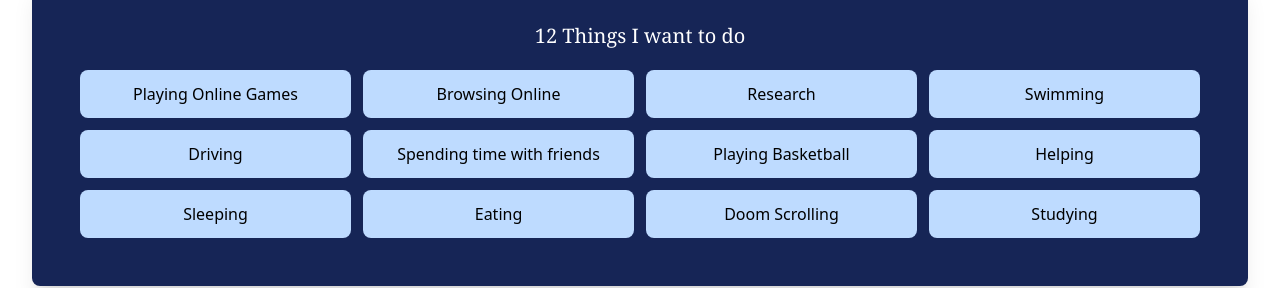
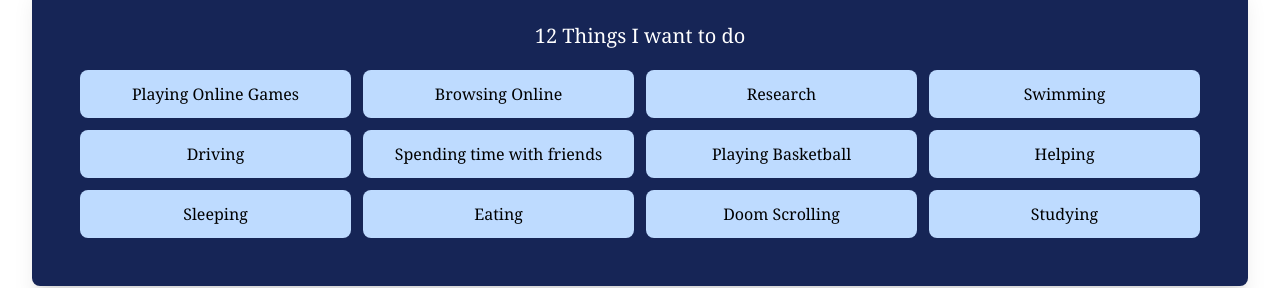
Before and after one commit to CDTdavidhaboc/Tailwind101, a website: page src/index.html in a window 1280 px wide. Shown: the part 559-847 px from the top of the page. Drawn offline with Linux system fonts and the light colour scheme.

Commit message:
Basic Grid System

```diff
--- a/src/index.html
+++ b/src/index.html
@@ -30,7 +30,7 @@
 </section>
 <section class="p-12 m-8 bg-blue-950 rounded-lg shadow-xl">
     <h1 class="text-center text-white text-xl font-serif mb-5">12 Things I want to do</h1>
-    <article class="grid grid-cols-3 md:grid-cols-6 lg:grid-cols-12 gap-3 ">
+    <article class="grid grid-cols-3 md:grid-cols-6 lg:grid-cols-12 gap-3 font-serif">
         <div class="text-center p-3 bg-blue-200 rounded-lg col-span-3 hover:bg-sky-700">Playing Online Games</div>
         <div class="text-center p-3 bg-blue-200 rounded-lg col-span-3 hover:bg-sky-700" >Browsing Online</div>
         <div class="text-center p-3 bg-blue-200 rounded-lg col-span-3 hover:bg-sky-700">Research</div>
```
